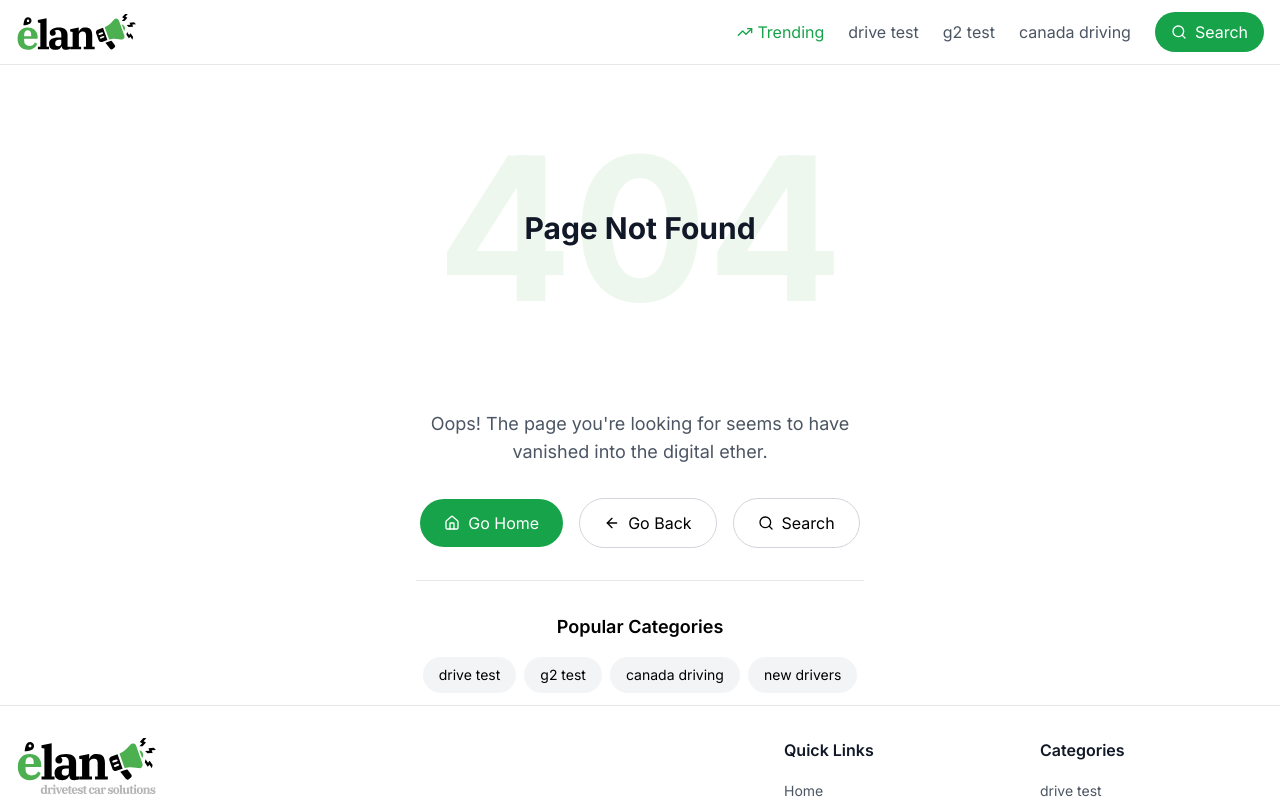
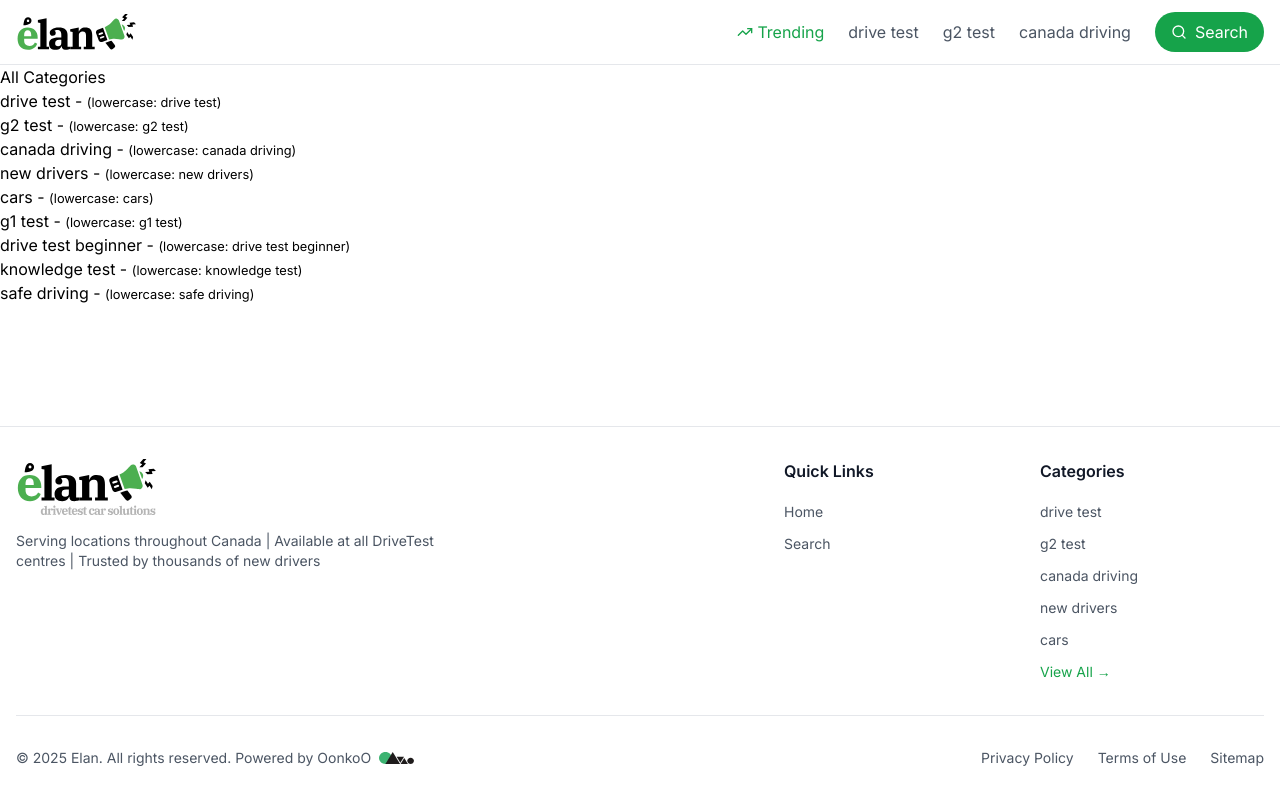
Before and after one commit to elan-drivetest/elan-blog, a Next.js app: page /debug in a window 1280 px wide. Before the commit this address had no page. Shown: the top 800 px of the page. Built offline with nearby package versions, Linux system fonts and the light colour scheme.

Commit message:
debug cat

```diff
--- /dev/null
+++ b/app/debug/page.tsx
@@ -0,0 +1,19 @@
+// app/debug/page.tsx
+import { getAllCategories } from '@/app/lib/posts';
+
+export default async function DebugPage() {
+  const categories = await getAllCategories();
+
+  return (
+    <div>
+      <h1>All Categories</h1>
+      <ul>
+        {categories.map(category => (
+          <li key={category}>
+            {category} - <small>(lowercase: {category.toLowerCase()})</small>
+          </li>
+        ))}
+      </ul>
+    </div>
+  );
+}
```
